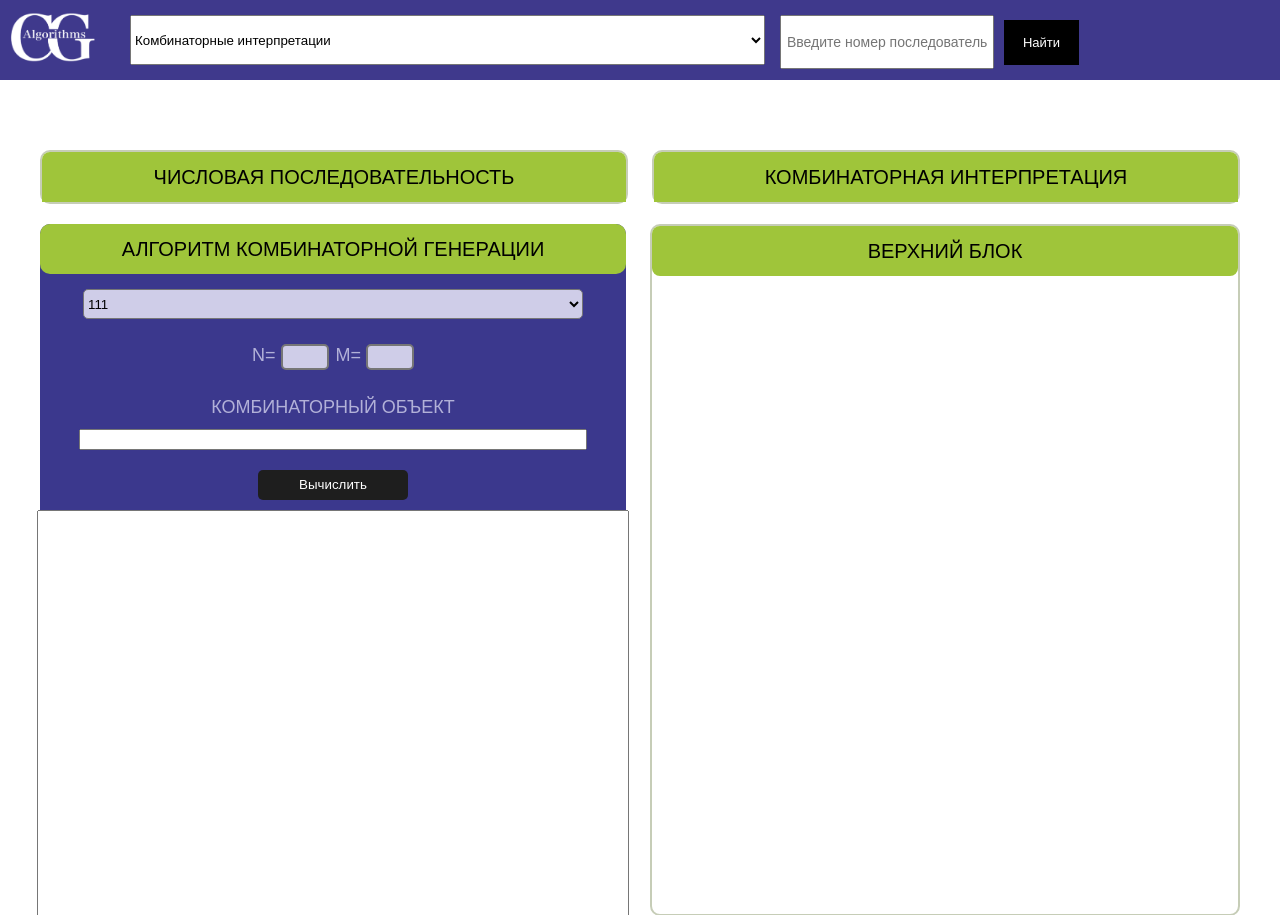
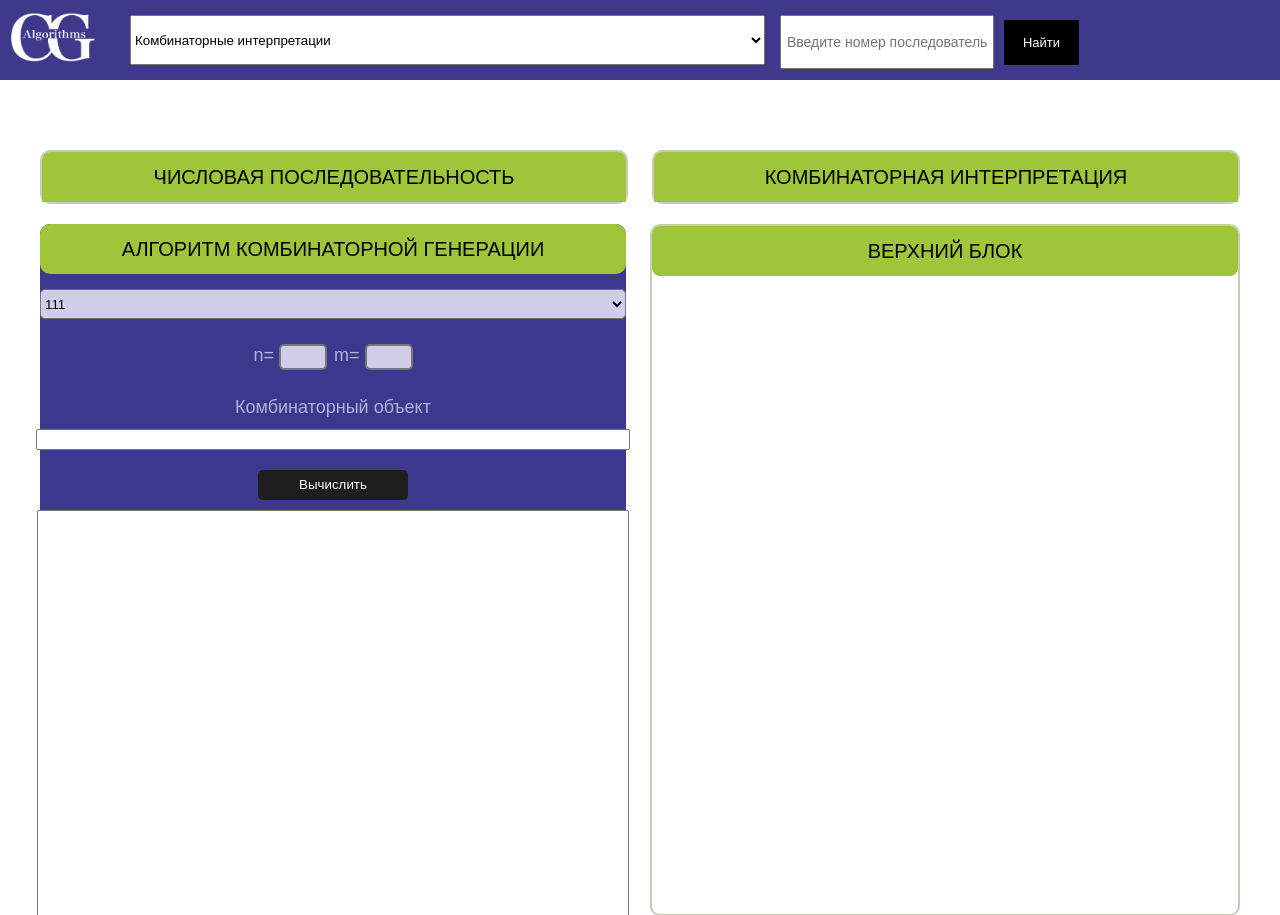
Before and after one commit to Hobbit091/GPO_MAIN, a Django app: page /main in a window 1280 px wide. Shown: the top 915 px of the page. Run offline with Django 5.2, Linux system fonts and the light colour scheme; data that the repository does not hold is empty; some libraries are stand-ins or nearby versions; some web fonts are replaced.

Commit message:
пару фиксов фронта

```diff
--- a/backend/backend/static/scripts/find.js
+++ b/backend/backend/static/scripts/find.js
@@ -40,7 +40,7 @@ const errorMessageElement = document.getElementById('.error-message');
 if (searchQuery) {
     // Отображаем найденный запрос
     headerNameElement.textContent = searchQuery;
-    headerNameElement.href = `/main?find=${searchQuery}`;
+    headerNameElement.href = `https://oeis.org/${searchQuery}`;
 } else {
     // Показываем сообщение об ошибке, если параметра нет
     errorMessageElement.style.display = 'block';
--- a/backend/backend/static/scripts/main.js
+++ b/backend/backend/static/scripts/main.js
@@ -179,6 +179,7 @@ async function loadAlgorithmDetails() {
           params.forEach(param => {
               const div = document.createElement('div');
               div.textContent = `${param} = `;
+              div.style.fontStyle='italic';
 
               const input = document.createElement('input');
               input.type = 'number';
@@ -197,7 +198,7 @@ async function loadAlgorithmDetails() {
               funcWrapper.append(objectDiv, objectInput);
           } else if (algData[0].alg_type === 'Unrank') {
               const rankDiv = document.createElement('div');
-              rankDiv.textContent = 'Ранг';
+              rankDiv.textContent = 'Ранг комбинаторного объекта';
               const rankInput = document.createElement('input');
               rankInput.type = 'number';
               rankInput.classList.add('func-block__left-param-input2');
--- a/backend/backend/static/styles/styles.css
+++ b/backend/backend/static/styles/styles.css
@@ -380,7 +380,6 @@ body {
   background-color: #3B388D;
   color: #B2B1D8;
   font-family: 'Lora', 'Regular', sans-serif;
-  text-transform: uppercase;
   display: -webkit-box;
   display: -ms-flexbox;
   display: flex;
@@ -416,6 +415,7 @@ body {
   border-style: solid;
   border-radius: 10px;
   border: 0px;
+  text-transform: uppercase;
 }
 .func-block__left-choose {
   display: -webkit-box;
@@ -450,7 +450,7 @@ body {
   margin-bottom: 20px;
 }
 .func-block__left-select {
-  max-width: 500px;
+  max-width: 700px;
   width: 100%;
   display: -webkit-box;
   display: -ms-flexbox;
@@ -469,6 +469,7 @@ body {
           flex-direction: row;
   margin-bottom: 15px;
   gap: 7px;
+  text-transform: lowercase;
 }
 .func-block__left-param-input {
   width: 40px;
@@ -479,7 +480,7 @@ body {
 }
 .func-block__left-param-input--wd500 {
   width: 100%;
-  max-width: 500px;
+  max-width: 700px;
 }
 .func-block__left-solve {
   display: -webkit-box;
```
